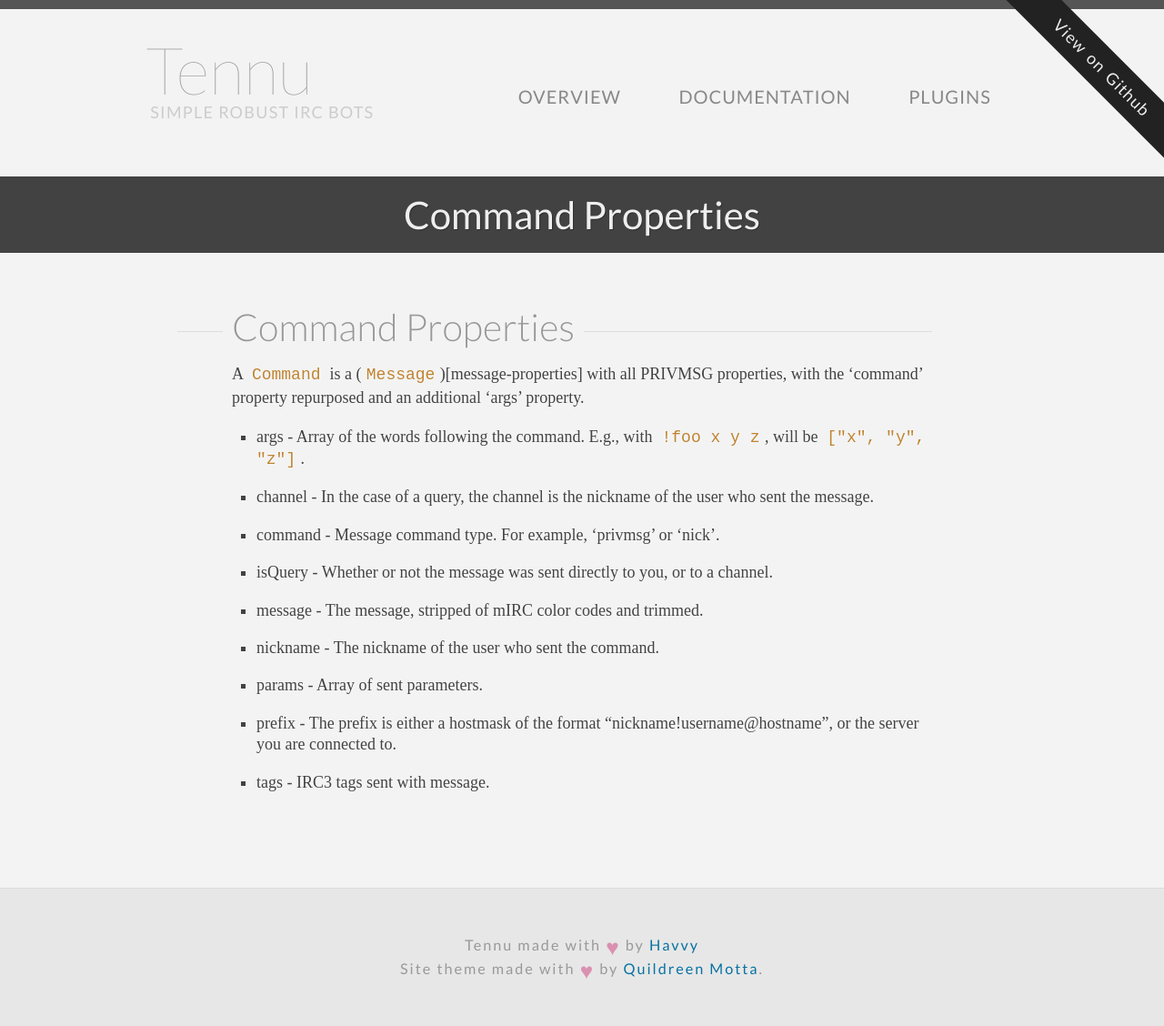
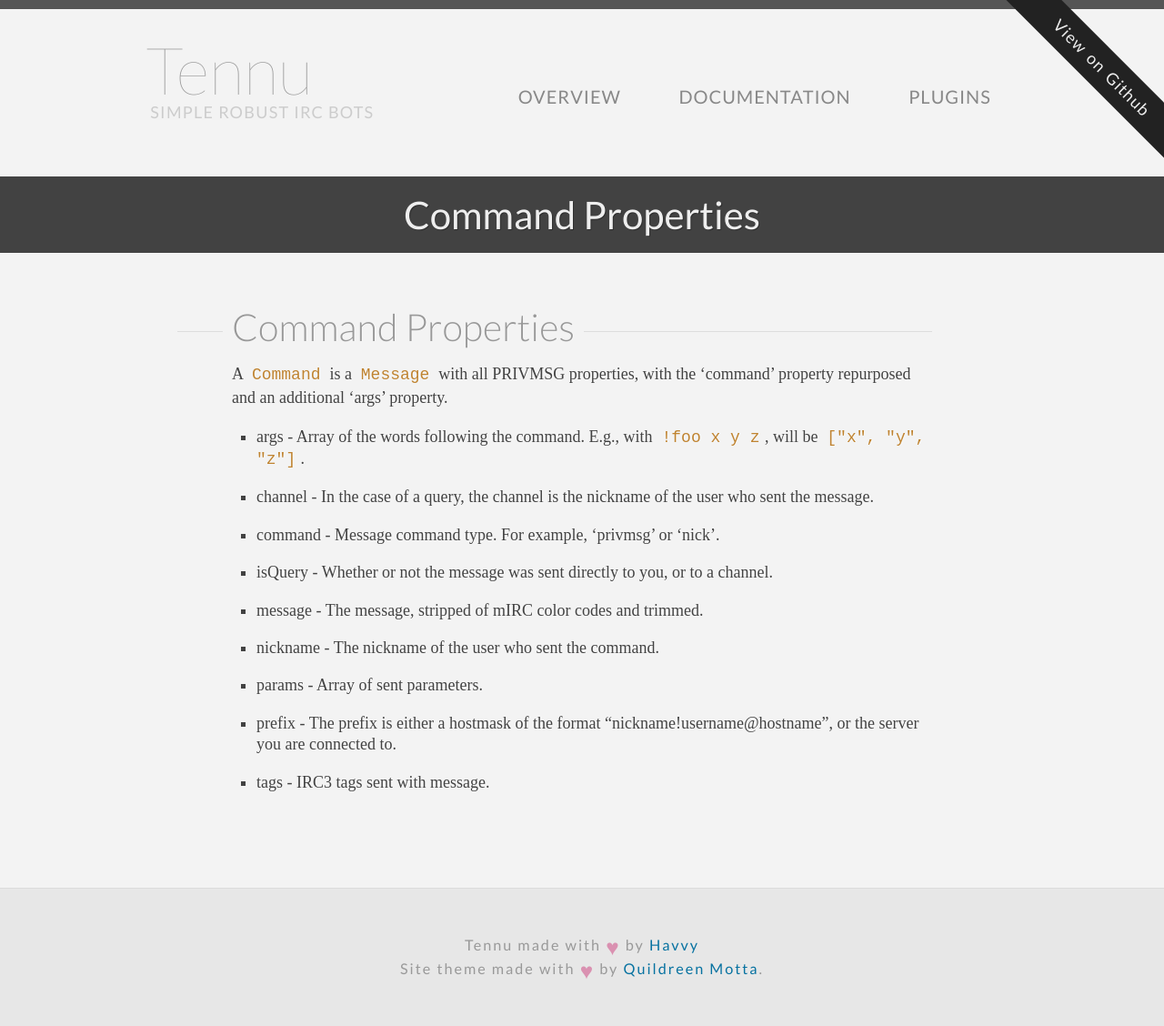
Before and after one commit to Tennu/tennu.github.io, a Jekyll site: the page built from documentation/api/command-properties.md, in a window 1280 px wide. Shown: the whole page at 91% size. Built offline with Jekyll 4.4.1, drawn with Linux system fonts in a browser that asks for light colours; some web fonts are replaced.

Commit message:
Fix link.

```diff
--- a/documentation/api/command-properties.md
+++ b/documentation/api/command-properties.md
@@ -5,7 +5,7 @@
 
 ## Command Properties
 
-A `Command` is a (`Message`)[message-properties] with all PRIVMSG properties, with the 'command' property repurposed and an additional 'args' property.
+A `Command` is a [`Message`](message-properties) with all PRIVMSG properties, with the 'command' property repurposed and an additional 'args' property.
 
 * args     - Array of the words following the command. E.g., with `!foo x y z`, will be `["x", "y", "z"]`.
 * channel  - In the case of a query, the channel is the nickname of the user who sent the message.
```
